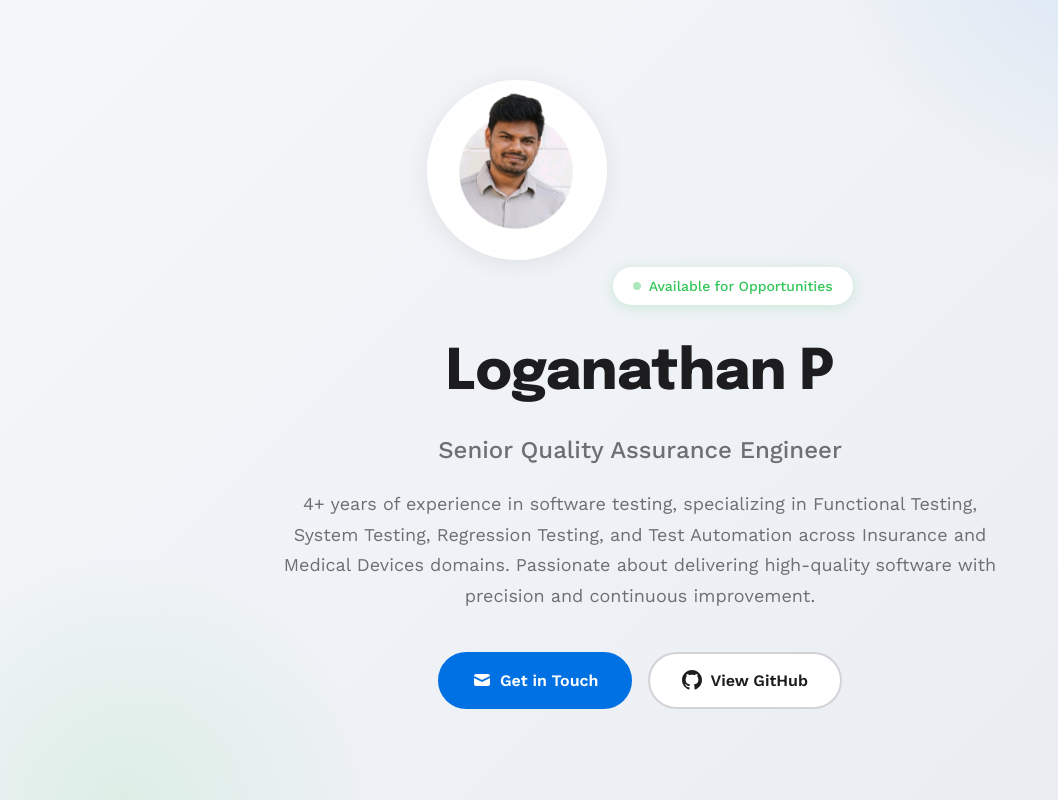
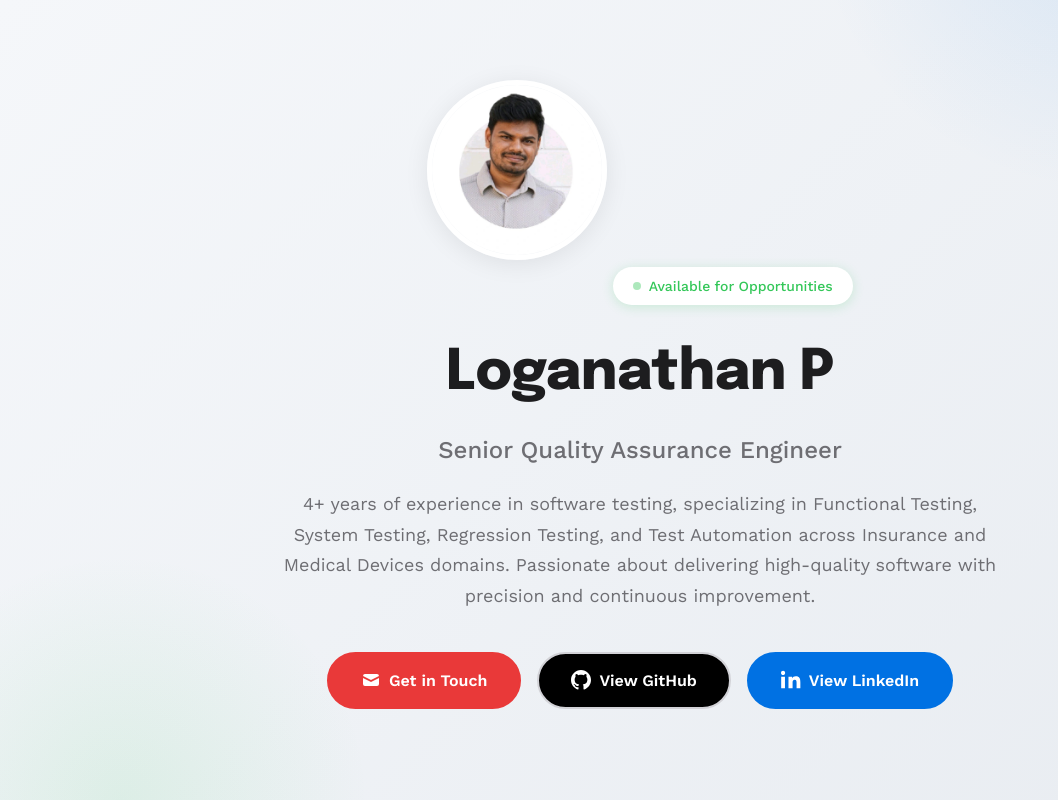
Before and after one commit to Loganathan-7264/loganathanp.github.io, a plain HTML site: page index.html in a window 1280 px wide. Shown: the top 800 px of the page, without its empty margins (0-1058 px from the left). Drawn offline with nearby package versions, Linux system fonts and the light colour scheme.

Commit message:
Update button styles and add LinkedIn link

```diff
--- a/index.html
+++ b/index.html
@@ -192,29 +192,41 @@
             gap: 8px;
         }
 
-        .btn-primary {
+        .btn-mail {
+            background: #e93939;
+            color: white;
+            border: 2px solid #e93939;
+        }
+
+        .btn-mail:hover {
+            background: #e60707;
+            border: 2px solid #e93939;
+            transform: translateY(-2px);
+            box-shadow: 0 8px 20px rgba(0, 113, 227, 0.3);
+        }
+
+        .btn-github {
+            background: #000000;
+            color: white;
+            border: 2px solid var(--border-light);
+        }
+
+        .btn-github:hover {
+            border-color: var(--text-primary);
+            transform: translateY(-2px);
+            box-shadow: var(--shadow);
+        }
+        .btn-linkedin {
             background: var(--primary);
             color: white;
             border: 2px solid var(--primary);
         }
 
-        .btn-primary:hover {
+        .btn-linkedin:hover {
             background: var(--primary-dark);
             border-color: var(--primary-dark);
             transform: translateY(-2px);
             box-shadow: 0 8px 20px rgba(0, 113, 227, 0.3);
-        }
-
-        .btn-secondary {
-            background: var(--bg-white);
-            color: var(--text-primary);
-            border: 2px solid var(--border-light);
-        }
-
-        .btn-secondary:hover {
-            border-color: var(--text-primary);
-            transform: translateY(-2px);
-            box-shadow: var(--shadow);
         }
 
         .icon {
@@ -706,18 +718,24 @@
             </p>
 
             <div class="cta-buttons">
-                <a href="mailto:sathishloga7264@gmail.com" class="btn btn-primary">
+                <a href="mailto:sathishloga7264@gmail.com" class="btn btn-mail">
                     <svg class="icon" fill="currentColor" viewBox="0 0 20 20">
                         <path d="M2.003 5.884L10 9.882l7.997-3.998A2 2 0 0016 4H4a2 2 0 00-1.997 1.884z"></path>
                         <path d="M18 8.118l-8 4-8-4V14a2 2 0 002 2h12a2 2 0 002-2V8.118z"></path>
                     </svg>
                     Get in Touch
                 </a>
-                <a href="https://github.com/Loganathan-7264" target="_blank" class="btn btn-secondary">
+                <a href="https://github.com/Loganathan-7264" target="_blank" class="btn btn-github">
                     <svg class="icon" fill="currentColor" viewBox="0 0 24 24">
                         <path d="M12 0c-6.626 0-12 5.373-12 12 0 5.302 3.438 9.8 8.207 11.387.599.111.793-.261.793-.577v-2.234c-3.338.726-4.033-1.416-4.033-1.416-.546-1.387-1.333-1.756-1.333-1.756-1.089-.745.083-.729.083-.729 1.205.084 1.839 1.237 1.839 1.237 1.07 1.834 2.807 1.304 3.492.997.107-.775.418-1.305.762-1.604-2.665-.305-5.467-1.334-5.467-5.931 0-1.311.469-2.381 1.236-3.221-.124-.303-.535-1.524.117-3.176 0 0 1.008-.322 3.301 1.23.957-.266 1.983-.399 3.003-.404 1.02.005 2.047.138 3.006.404 2.291-1.552 3.297-1.23 3.297-1.23.653 1.653.242 2.874.118 3.176.77.84 1.235 1.911 1.235 3.221 0 4.609-2.807 5.624-5.479 5.921.43.372.823 1.102.823 2.222v3.293c0 .319.192.694.801.576 4.765-1.589 8.199-6.086 8.199-11.386 0-6.627-5.373-12-12-12z"/>
                     </svg>
                     View GitHub
+                </a>
+                <a href="https://www.linkedin.com/in/loganathan-p" target="_blank" class="btn btn-linkedin">
+                    <svg class="icon" fill="currentColor" viewBox="0 0 24 24">
+                        <path d="M4.98 3.5C4.98 4.88 3.87 6 2.49 6S0 4.88 0 3.5 1.11 1 2.49 1 4.98 2.12 4.98 3.5zM.22 8h4.54v14H.22V8zM8.98 8h4.35v1.91h.06c.61-1.15 2.11-2.36 4.34-2.36 4.64 0 5.5 3.05 5.5 7.02V22h-4.54v-6.65c0-1.59-.03-3.64-2.22-3.64-2.22 0-2.56 1.73-2.56 3.52V22H8.98V8z"/>
+                    </svg>
+                    View LinkedIn
                 </a>
             </div>
         </div>
```
